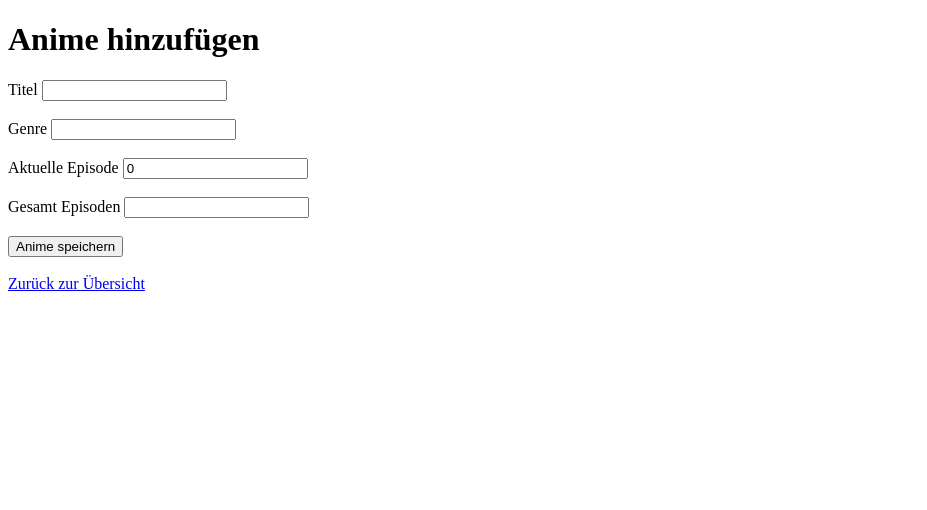
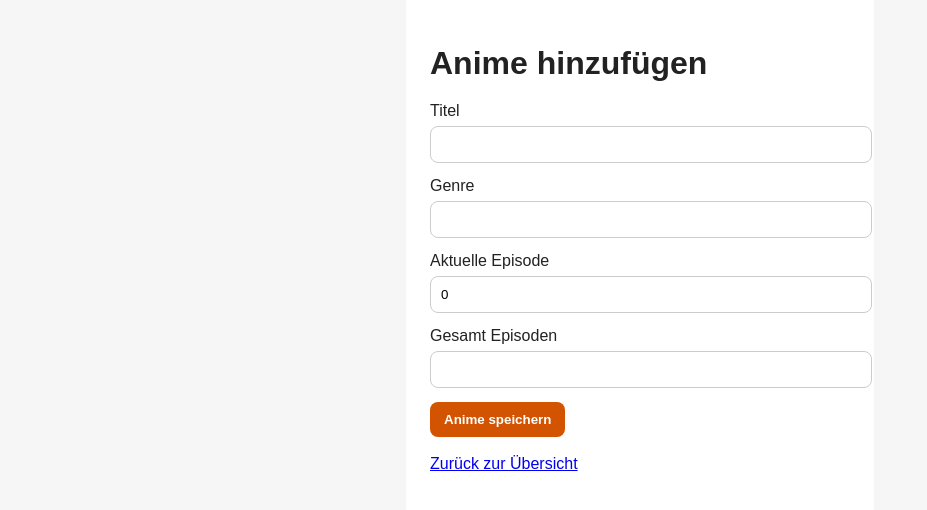
Before and after one commit to Andrea1700/Anime-Tracker, a SvelteKit app: page /anime/add in a window 1280 px wide. Shown: the top 510 px of the page, without its empty margins (0-927 px from the left). Built offline with nearby package versions, Linux system fonts and the light colour scheme; no server answers.

Commit message:
Layout änderungen und div. anpassungen

```diff
--- /dev/null
+++ b/src/app.css
@@ -0,0 +1,70 @@
+body {
+	font-family: Arial, sans-serif;
+	margin: 0;
+	background: #f6f6f6;
+	color: #222;
+}
+
+main {
+	max-width: 420px;
+	margin: 0 auto;
+	padding: 24px;
+	background: white;
+	min-height: 100vh;
+}
+
+h1 {
+	margin-bottom: 20px;
+}
+
+.card {
+	background: #f1f1f1;
+	padding: 16px;
+	margin-bottom: 14px;
+	border-radius: 12px;
+}
+
+.button {
+	display: inline-block;
+	padding: 10px 14px;
+	border-radius: 8px;
+	border: none;
+	background: #d35400;
+	color: white;
+	text-decoration: none;
+	cursor: pointer;
+	font-weight: bold;
+}
+
+.button.secondary {
+	background: #777;
+}
+
+input {
+	width: 100%;
+	padding: 10px;
+	margin-top: 6px;
+	border: 1px solid #ccc;
+	border-radius: 8px;
+}
+
+label {
+	display: block;
+	margin-bottom: 14px;
+}
+
+.success {
+	background: #d4edda;
+	color: #155724;
+	padding: 10px;
+	border-radius: 8px;
+	margin-bottom: 14px;
+}
+
+.error {
+	background: #f8d7da;
+	color: #721c24;
+	padding: 10px;
+	border-radius: 8px;
+	margin-bottom: 14px;
+}
--- a/src/routes/+layout.svelte
+++ b/src/routes/+layout.svelte
@@ -1,11 +1,7 @@
 <script>
-	import favicon from '$lib/assets/favicon.svg';
-
-	let { children } = $props();
+	import '../app.css';
 </script>
 
-<svelte:head>
-	<link rel="icon" href={favicon} />
-</svelte:head>
-
-{@render children()}
+<main>
+	<slot />
+</main>
--- a/src/routes/anime/add/+page.server.js
+++ b/src/routes/anime/add/+page.server.js
@@ -1,14 +1,32 @@
 import { connectDB } from '$lib/server/db';
-import { redirect } from '@sveltejs/kit';
+import { fail, redirect } from '@sveltejs/kit';
 
 export const actions = {
 	default: async ({ request }) => {
 		const formData = await request.formData();
 
-		const title = formData.get('title');
-		const genre = formData.get('genre');
+		const title = formData.get('title')?.toString().trim();
+		const genre = formData.get('genre')?.toString().trim();
 		const currentEpisode = Number(formData.get('currentEpisode'));
 		const totalEpisodes = Number(formData.get('totalEpisodes'));
+
+		if (!title || !genre) {
+			return fail(400, {
+				error: 'Titel und Genre dürfen nicht leer sein.'
+			});
+		}
+
+		if (currentEpisode < 0 || totalEpisodes < 1) {
+			return fail(400, {
+				error: 'Episodenzahlen sind ungültig.'
+			});
+		}
+
+		if (currentEpisode > totalEpisodes) {
+			return fail(400, {
+				error: 'Die aktuelle Episode darf nicht grösser als die Gesamtanzahl sein.'
+			});
+		}
 
 		const db = await connectDB();
 
--- a/src/routes/anime/add/+page.svelte
+++ b/src/routes/anime/add/+page.svelte
@@ -1,4 +1,12 @@
+<script>
+	let { form } = $props();
+</script>
+
 <h1>Anime hinzufügen</h1>
+
+{#if form?.error}
+	<div class="error">{form.error}</div>
+{/if}
 
 <form method="POST">
 	<label>
@@ -6,30 +14,22 @@
 		<input name="title" required />
 	</label>
 
-	<br /><br />
-
 	<label>
 		Genre
 		<input name="genre" required />
 	</label>
-
-	<br /><br />
 
 	<label>
 		Aktuelle Episode
 		<input name="currentEpisode" type="number" min="0" value="0" required />
 	</label>
 
-	<br /><br />
-
 	<label>
 		Gesamt Episoden
 		<input name="totalEpisodes" type="number" min="1" required />
 	</label>
 
-	<br /><br />
-
-	<button type="submit">Anime speichern</button>
+	<button class="button" type="submit">Anime speichern</button>
 </form>
 
 <br />
```
Also changed, not shown: src/routes/+page.svelte (+7 -3 lines), src/routes/anime/[id]/+page.server.js (added, +47 -0 lines), src/routes/anime/[id]/+page.svelte (added, +26 -0 lines).
